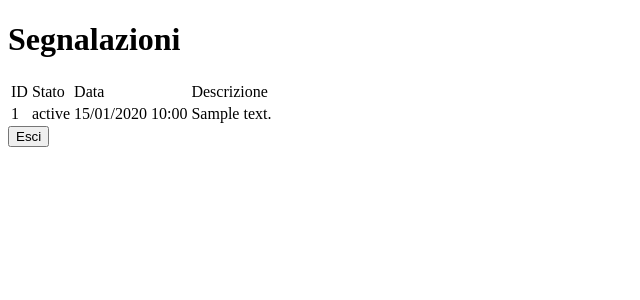
After one commit to andreasalvi99/monitoraggio-insetti, a Spring app: template src/main/resources/templates/reports.html in a window 1280 px wide. The commit adds this page. Shown: the top 300 px of the page, without its empty margins (0-640 px from the left). Run offline with Thymeleaf, Linux system fonts and the light colour scheme; the template is opened without the code that fills it: most values are stand-ins (such as "Sample title", 1, 10 or a date in 2020); data that the repository does not hold is empty; some of the project's set-up classes (security, data sources, template engines, error pages and the like) are left out, and stand-ins take their place.

Commit message:
feat: create thymeleaf reports page

```diff
--- a/src/main/java/it/monitoraggioinsetti/monitoraggio_insetti/security/SecurityConfig.java
+++ b/src/main/java/it/monitoraggioinsetti/monitoraggio_insetti/security/SecurityConfig.java
@@ -32,7 +32,7 @@ public class SecurityConfig {
                                                 .anyRequest().hasRole("OPERATORE"))
                                 .formLogin(form -> form
                                                 .loginPage("/login")
-                                                .defaultSuccessUrl("/api/segnalazioni", true)
+                                                .defaultSuccessUrl("/segnalazioni", true)
                                                 .permitAll())
                                 .httpBasic(Customizer.withDefaults());
 
--- a/src/main/resources/templates/login.html
+++ b/src/main/resources/templates/login.html
@@ -1,5 +1,5 @@
 <!doctype html>
-<html lang="en">
+<html lang="it" xmlns:th="http://www.thymeleaf.org">
   <head>
     <meta charset="UTF-8" />
     <meta name="viewport" content="width=device-width, initial-scale=1.0" />
--- /dev/null
+++ b/src/main/resources/templates/reports.html
@@ -0,0 +1,40 @@
+<!doctype html>
+<html lang="it" xmlns:th="http://www.thymeleaf.org">
+  <head>
+    <meta charset="UTF-8" />
+    <meta name="viewport" content="width=device-width, initial-scale=1.0" />
+    <title>Segnalazioni - Monitoraggio insetti</title>
+  </head>
+  <body>
+    <main>
+      <h1>Segnalazioni</h1>
+
+      <p th:if="${#lists.isEmpty(reports)}">Non ci sono segnalazioni</p>
+
+      <table th:unless="${#lists.isEmpty(reports)}">
+        <thead>
+          <tr>
+            <td scope="col">ID</td>
+            <td scope="col">Stato</td>
+            <td scope="col">Data</td>
+            <td scope="col">Descrizione</td>
+          </tr>
+        </thead>
+        <tbody>
+          <tr th:each="report : ${reports}">
+            <td th:text="${report.id}"></td>
+            <td th:text="${report.status}"></td>
+            <td
+              th:text="${#temporals.format(report.reportDate, 'dd/MM/yyyy HH:mm')}"
+            ></td>
+            <td th:text="${report.description ?: '-'}"></td>
+          </tr>
+        </tbody>
+      </table>
+
+      <form th:action="@{/logout}" method="post">
+        <button type="submit">Esci</button>
+      </form>
+    </main>
+  </body>
+</html>
```
